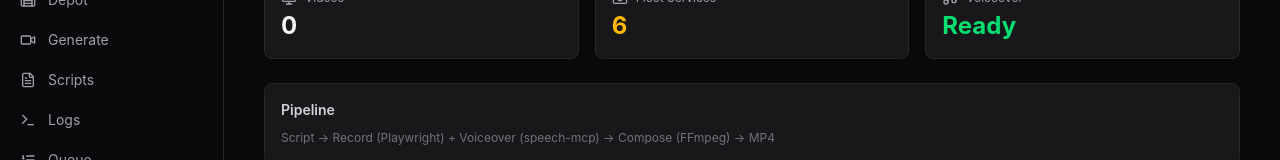
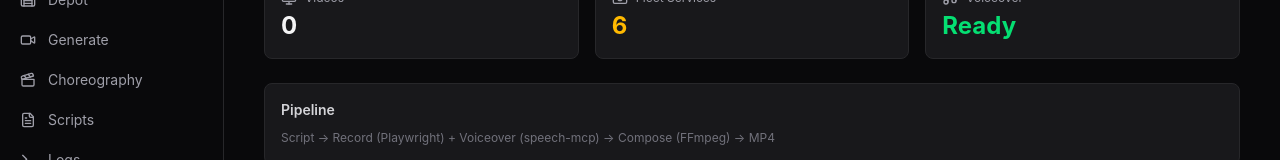
Before and after one commit to sandraschi/demo-vid-mcp, a React (Vite) app in the folder webapp/: page / in a window 1280 px wide. Shown: the part 127-287 px from the top of the page. Built offline with nearby package versions, Linux system fonts and the light colour scheme; no server answers.

Commit message:
feat: Choreography page — visual script builder with step types, global options, YAML preview

```diff
--- a/webapp/src/App.tsx
+++ b/webapp/src/App.tsx
@@ -1,9 +1,10 @@
 import { useState } from "react";
-import { Video, SquareStack, FileText, ListOrdered, HelpCircle, LayoutDashboard, Warehouse, Terminal } from "lucide-react";
+import { Video, SquareStack, FileText, ListOrdered, HelpCircle, LayoutDashboard, Warehouse, Terminal, Clapperboard } from "lucide-react";
 import Dashboard from "./pages/Dashboard";
 import Depot from "./pages/Depot";
 import Detail from "./pages/Detail";
 import Generate from "./pages/Generate";
+import Choreography from "./pages/Choreography";
 import Logs from "./pages/Logs";
 import Scripts from "./pages/Scripts";
 import Queue from "./pages/Queue";
@@ -13,6 +14,7 @@ const NAV = [
   { id: "dashboard", label: "Dashboard", icon: LayoutDashboard },
   { id: "depot", label: "Depot", icon: Warehouse },
   { id: "generate", label: "Generate", icon: Video },
+  { id: "choreography", label: "Choreography", icon: Clapperboard },
   { id: "scripts", label: "Scripts", icon: FileText },
   { id: "logs", label: "Logs", icon: Terminal },
   { id: "queue", label: "Queue", icon: ListOrdered },
@@ -30,6 +32,7 @@ export default function App() {
     depot: Depot,
     detail: Detail,
     generate: Generate,
+    choreography: Choreography,
     logs: Logs,
     scripts: Scripts,
     queue: Queue,
```
